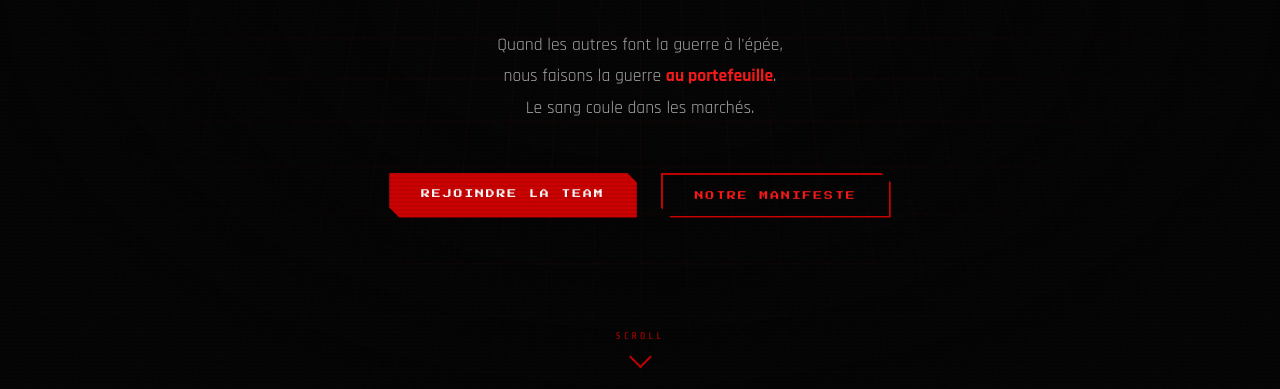
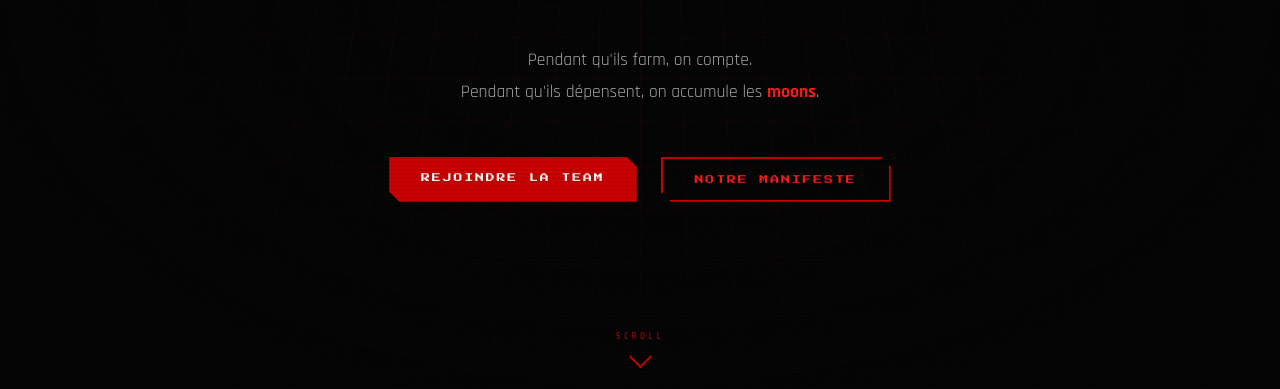
Before and after one commit to greeenelfe/BloodMoonSite.github.io, a plain HTML site: page index.html in a window 1280 px wide. Shown: the part 411-800 px from the top of the page. Drawn offline with nearby package versions, Linux system fonts and the light colour scheme.

Commit message:
Update index.html

```diff
--- a/index.html
+++ b/index.html
@@ -734,9 +734,8 @@
     <h1 class="hero-title"><span>BLOOD</span></h1>
     <p class="hero-subtitle">La team qui domine l'économie</p>
     <p class="hero-desc">
-      Quand les autres font la guerre à l'épée,<br>
-      nous faisons la guerre <strong>au portefeuille</strong>.<br>
-      Le sang coule dans les marchés.
+      Pendant qu'ils farm, on compte.<br>
+      Pendant qu'ils dépensent, on accumule les <strong>moons</strong>.
     </p>
     <div class="hero-btns">
       <a href="#recrutement" class="btn-primary">REJOINDRE LA TEAM</a>
```
